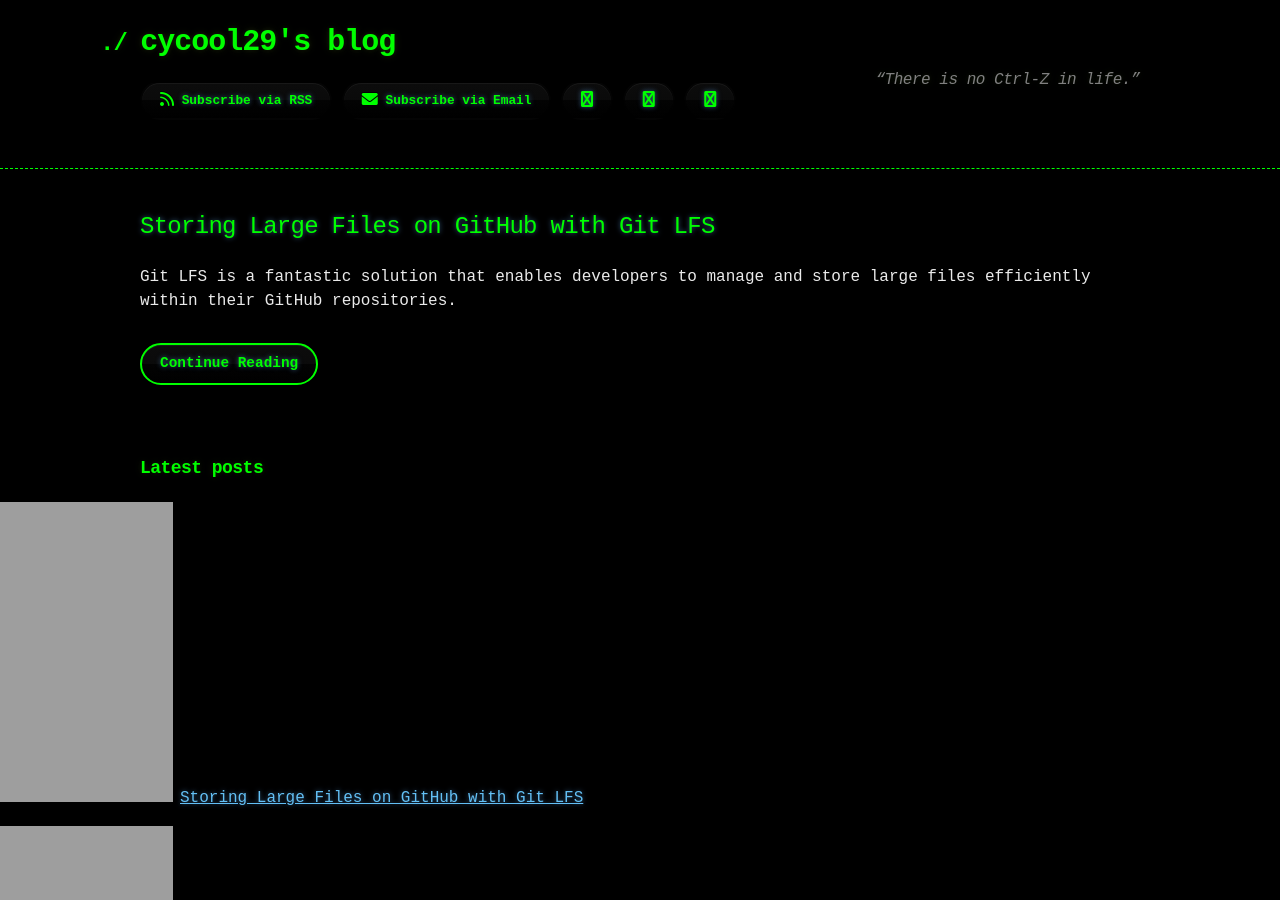
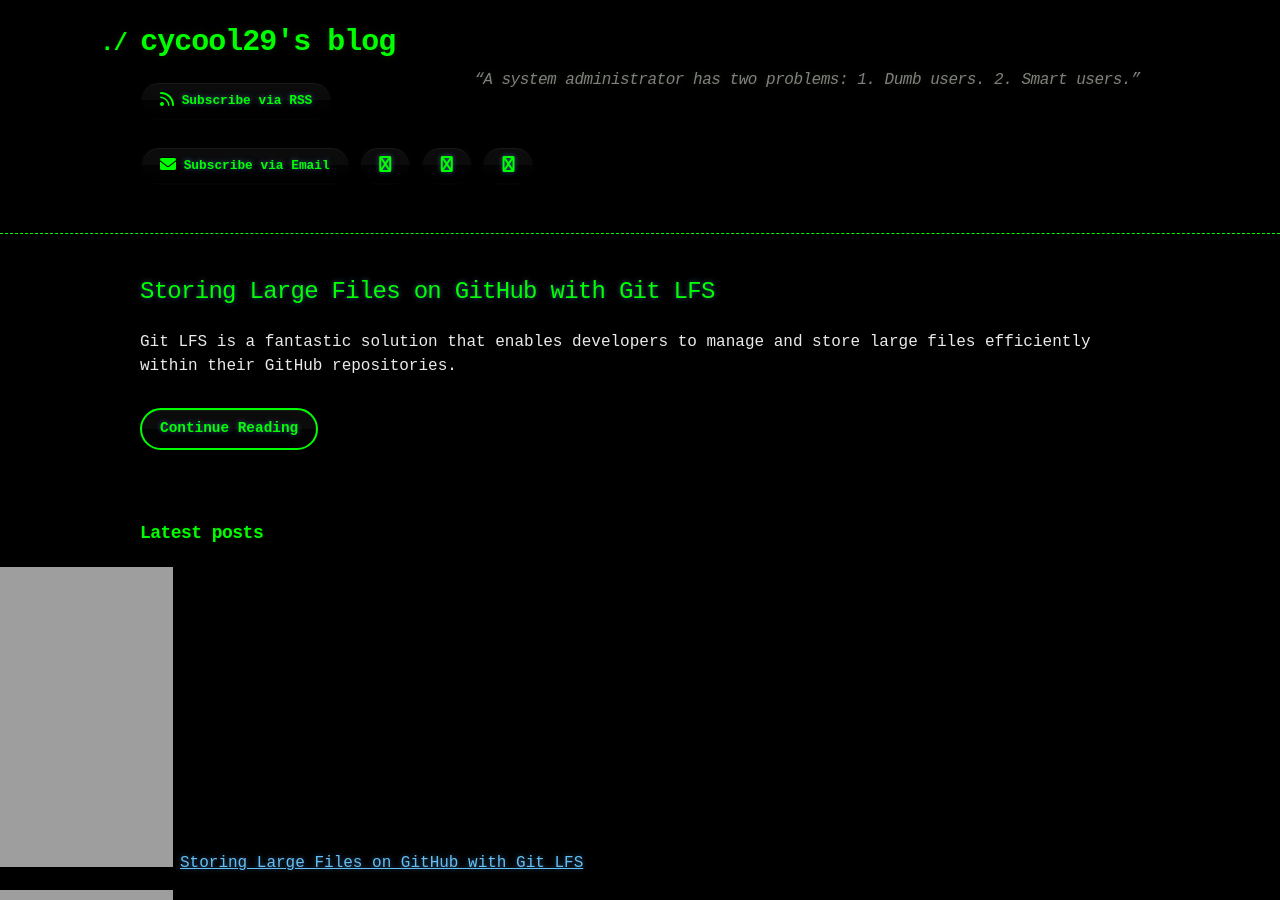
Before and after one commit to cycool29/cycool29.github.io, a Jekyll site: the page built from index.md, in a window 1280 px wide and 900 px high. Built offline with Jekyll 4.4.1, drawn with Linux system fonts in a browser that asks for light colours; a style sheet for code colours, icons or effects is not loaded.

Commit message:
Update quotes

```diff
--- a/_config.yml
+++ b/_config.yml
@@ -1,5 +1,5 @@
 title: cycool29's blog
-description: "“There is no Ctrl-Z in life.” "
+description: "“A system administrator has two problems: 1. Dumb users. 2. Smart users.” "
 bio: A high school student. Intermediate in Python, Git, Bash. Learning JavaScript. He/Him. "
 author: cycool29
 url: https://cycool29.github.io
```
